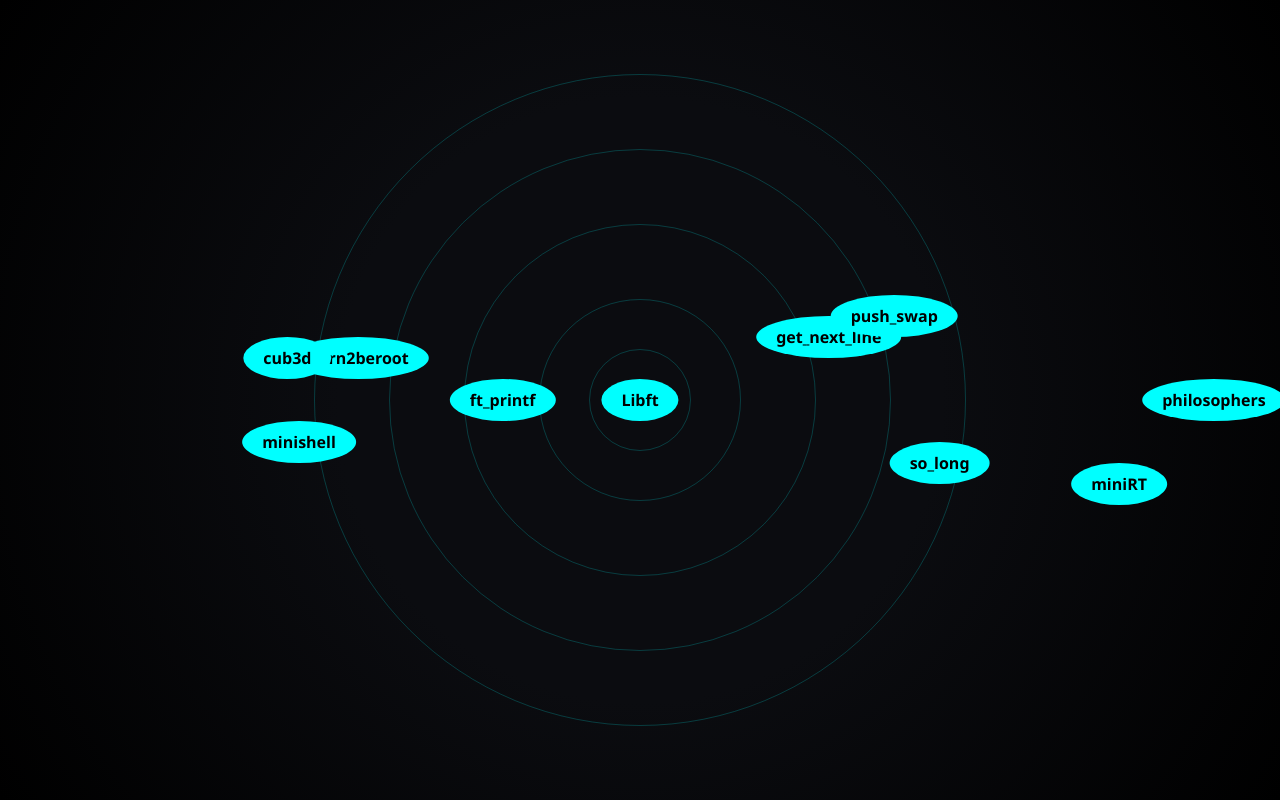
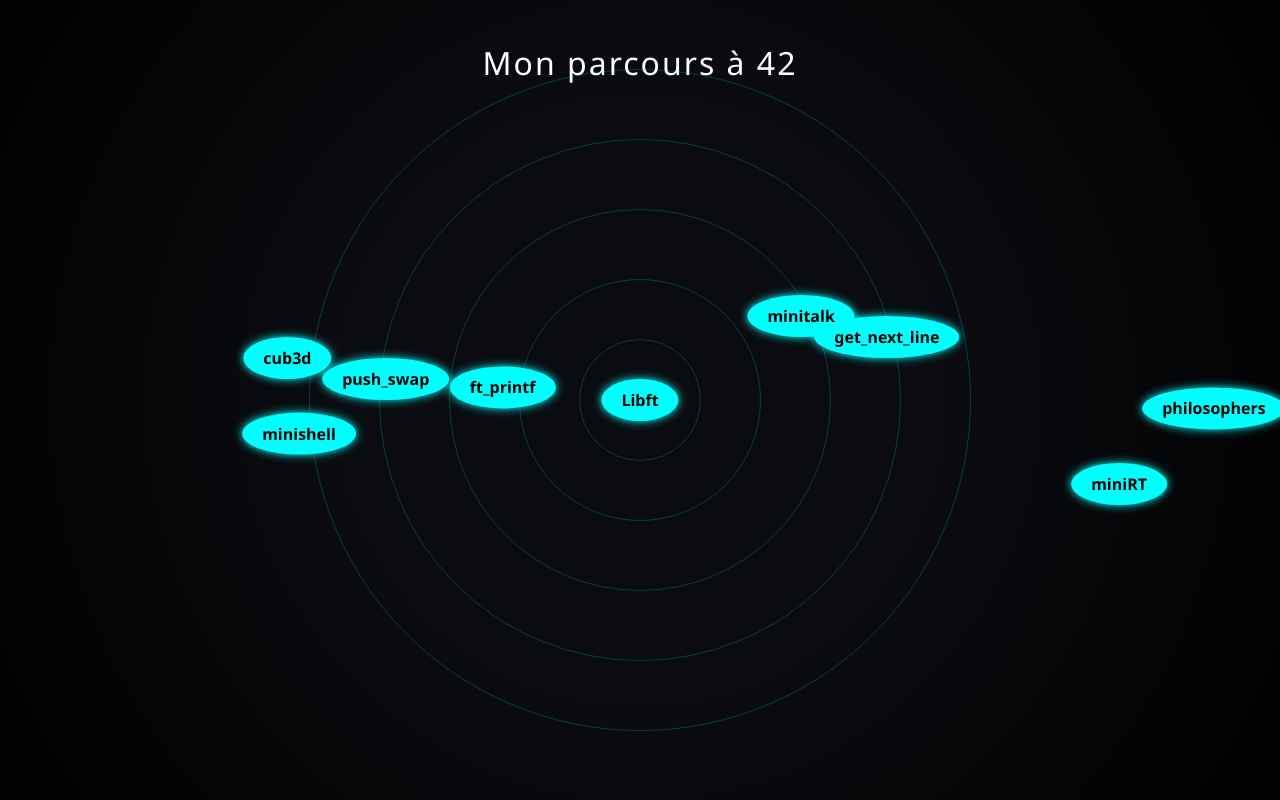
Before and after one commit to rjacquet31/42cursus, a plain HTML site: page index.html in a window 1280 px wide. Drawn offline with Linux system fonts and the light colour scheme.

Commit message:
better visual

```diff
--- a/index.html
+++ b/index.html
@@ -3,10 +3,12 @@
 <head>
   <meta charset="UTF-8" />
   <meta name="viewport" content="width=device-width, initial-scale=1.0" />
-  <title>Mon parcours 42</title>
+  <title>42 Cursus - Portfolio</title>
   <link rel="stylesheet" href="style.css" />
 </head>
 <body>
+  <h1>Mon parcours à 42</h1>
+
   <div class="universe">
     <div class="orbit orbit1">
       <div class="planet" data-url="https://github.com/rjacquet31/libft">Libft</div>
@@ -16,9 +18,8 @@
       <div class="planet" data-url="https://github.com/rjacquet31/get_next_line">get_next_line</div>
     </div>
     <div class="orbit orbit3">
-      <div class="planet" data-url="https://github.com/rjacquet31/born2beroot">Born2beroot</div>
       <div class="planet" data-url="https://github.com/rjacquet31/push_swap">push_swap</div>
-      <div class="planet" data-url="https://github.com/rjacquet31/so_long">so_long</div>
+      <div class="planet" data-url="https://github.com/rjacquet31/minitalk">minitalk</div>
     </div>
     <div class="orbit orbit4">
       <div class="planet" data-url="https://github.com/rjacquet31/minishell">minishell</div>
@@ -26,9 +27,10 @@
     </div>
     <div class="orbit orbit5">
       <div class="planet" data-url="https://github.com/rjacquet31/cub3d">cub3d</div>
-      <div class="planet" data-url="https://github.com/rjacquet31/minirt">miniRT</div>
+      <div class="planet" data-url="https://github.com/rjacquet31/miniRT">miniRT</div>
     </div>
   </div>
+
   <script src="script.js"></script>
 </body>
 </html>
--- a/script.js
+++ b/script.js
@@ -1,6 +1,6 @@
 document.querySelectorAll('.planet').forEach(planet => {
   planet.addEventListener('click', () => {
     const url = planet.dataset.url;
-    window.open(url, '_blank');
+    if (url) window.open(url, '_blank');
   });
 });
--- a/style.css
+++ b/style.css
@@ -6,14 +6,22 @@ body {
   overflow: hidden;
   height: 100vh;
   display: flex;
+  flex-direction: column;
   justify-content: center;
   align-items: center;
 }
 
+h1 {
+  position: absolute;
+  top: 20px;
+  font-weight: 300;
+  letter-spacing: 2px;
+}
+
 .universe {
   position: relative;
-  width: 800px;
-  height: 800px;
+  width: 700px;
+  height: 700px;
 }
 
 .orbit {
@@ -25,11 +33,11 @@ body {
   transform: translate(-50%, -50%);
 }
 
-.orbit1 { width: 100px; height: 100px; }
-.orbit2 { width: 200px; height: 200px; }
-.orbit3 { width: 350px; height: 350px; }
-.orbit4 { width: 500px; height: 500px; }
-.orbit5 { width: 650px; height: 650px; }
+.orbit1 { width: 120px; height: 120px; }
+.orbit2 { width: 240px; height: 240px; }
+.orbit3 { width: 380px; height: 380px; }
+.orbit4 { width: 520px; height: 520px; }
+.orbit5 { width: 660px; height: 660px; }
 
 .planet {
   position: absolute;
@@ -44,24 +52,24 @@ body {
   transition: all 0.3s ease;
   font-weight: bold;
   text-align: center;
+  box-shadow: 0 0 10px #00ffff;
 }
 
 .planet:hover {
-  background: #fff;
-  color: #000;
+  background: white;
   transform: translate(-50%, -50%) scale(1.1);
 }
 
-/* Placement manuel pour chaque planète */
-.orbit2 .planet:nth-child(1) { transform: translate(-180%, -50%); }
-.orbit2 .planet:nth-child(2) { transform: translate(80%, -200%); }
+/* Disposition orbitale */
+.orbit2 .planet:nth-child(1) { transform: translate(-180%, -80%); }
+.orbit2 .planet:nth-child(2) { transform: translate(120%, -200%); }
 
-.orbit3 .planet:nth-child(1) { transform: translate(-250%, -150%); }
-.orbit3 .planet:nth-child(2) { transform: translate(150%, -250%); }
+.orbit3 .planet:nth-child(1) { transform: translate(-250%, -100%); }
+.orbit3 .planet:nth-child(2) { transform: translate(100%, -250%); }
 .orbit3 .planet:nth-child(3) { transform: translate(250%, 100%); }
 
-.orbit4 .planet:nth-child(1) { transform: translate(-350%, 50%); }
-.orbit4 .planet:nth-child(2) { transform: translate(350%, -50%); }
+.orbit4 .planet:nth-child(1) { transform: translate(-350%, 30%); }
+.orbit4 .planet:nth-child(2) { transform: translate(350%, -30%); }
 
 .orbit5 .planet:nth-child(1) { transform: translate(-450%, -150%); }
 .orbit5 .planet:nth-child(2) { transform: translate(450%, 150%); }
```
